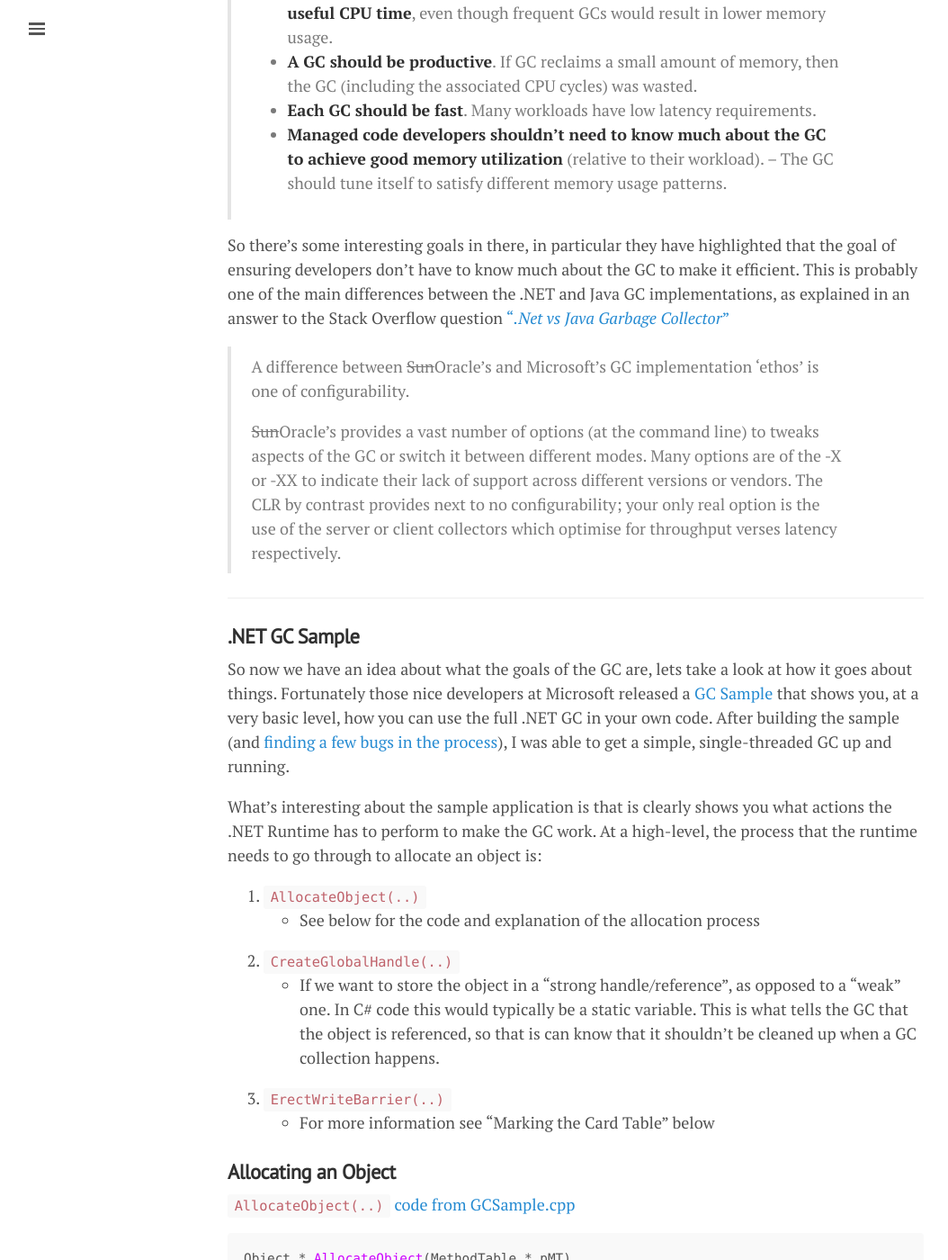
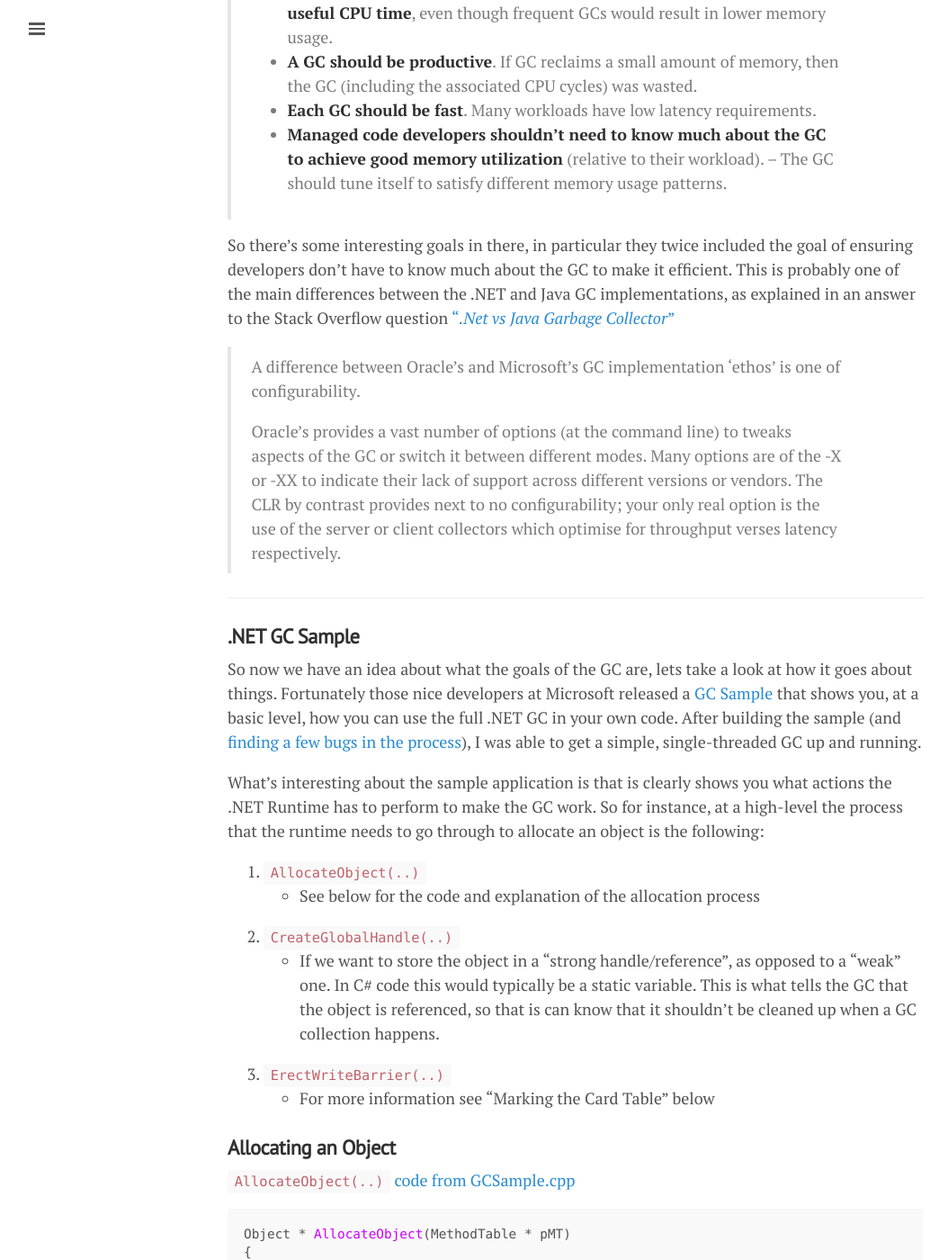
Before and after one commit to mattwarren/mattwarren.github.io, a Jekyll site: the page built from _posts/2016-01-30-how-garbage-collectors-work-part-1.md, in a window 1280 px wide and 1400 px high, scrolled down 1211 px. Shown: the whole window at 90% size, without its empty margins (0-1054 px from the left). Built offline with Jekyll 4.4.1, drawn with Linux system fonts in a browser that asks for light colours; some of the changed text lies outside the part shown.

Commit message:
More formatting (still need to write "MarkingTheCardTable" onwards)

````diff
--- a/_posts/2016-01-30-how-garbage-collectors-work-part-1.md
+++ b/_posts/2016-01-30-how-garbage-collectors-work-part-1.md
@@ -14,7 +14,7 @@
 
 [![gc.cpp on GitHub](https://cloud.githubusercontent.com/assets/157298/12352478/49f74242-bb7e-11e5-8028-5df72943f58a.png)](https://github.com/dotnet/coreclr/blob/master/src/gc/gc.cpp)
 
-This is because the file is **36,915** lines long and 1.19MB in size! Now before you send a PR to Microsoft that chops it up into smaller bits, you might want to read this [discussion on reorganizing gc.cpp](https://github.com/dotnet/coreclr/issues/408). It turns out you are not the only one who's had that idea and your PR will probably be rejected, for some [specific reasons](https://github.com/dotnet/coreclr/issues/408#issuecomment-78014795).
+This is because the file is **36,915** lines long and **1.19MB** in size! Now before you send a PR to Microsoft that chops it up into smaller bits, you might want to read this [discussion on reorganizing gc.cpp](https://github.com/dotnet/coreclr/issues/408). It turns out you are not the only one who's had that idea and your PR will probably be rejected, for some [specific reasons](https://github.com/dotnet/coreclr/issues/408#issuecomment-78014795).
 
 ### <a name="GoalsOfTheGC"></a>**Goals of the GC**
 
@@ -28,19 +28,19 @@
 - **Each GC should be fast**. Many workloads have low latency requirements.
 - **Managed code developers shouldn’t need to know much about the GC to achieve good memory utilization** (relative to their workload). – The GC should tune itself to satisfy different memory usage patterns.
 
-So there's some interesting goals in there, in particular they have highlighted that the goal of ensuring developers don't have to know much about the GC to make it efficient. This is probably one of the main differences between the .NET and Java GC implementations, as explained in an answer to the Stack Overflow question ["*.Net vs Java Garbage Collector*"](http://stackoverflow.com/questions/492703/net-vs-java-garbage-collector/492821#492821)
+So there's some interesting goals in there, in particular they twice included the goal of ensuring developers don't have to know much about the GC to make it efficient. This is probably one of the main differences between the .NET and Java GC implementations, as explained in an answer to the Stack Overflow question ["*.Net vs Java Garbage Collector*"](http://stackoverflow.com/questions/492703/net-vs-java-garbage-collector/492821#492821)
 
-> A difference between ~~Sun~~Oracle's and Microsoft's GC implementation 'ethos' is one of configurability.
+> A difference between Oracle's and Microsoft's GC implementation 'ethos' is one of configurability.
 >
-> ~~Sun~~Oracle's provides a vast number of options (at the command line) to tweaks aspects of the GC or switch it between different modes. Many options are of the -X or -XX to indicate their lack of support across different versions or vendors. The CLR by contrast provides next to no configurability; your only real option is the use of the server or client collectors which optimise for throughput verses latency respectively.
+> Oracle's provides a vast number of options (at the command line) to tweaks aspects of the GC or switch it between different modes. Many options are of the -X or -XX to indicate their lack of support across different versions or vendors. The CLR by contrast provides next to no configurability; your only real option is the use of the server or client collectors which optimise for throughput verses latency respectively.
 
 ----
 
 ### <a name="NETGCSample"></a>**.NET GC Sample**
 
-So now we have an idea about what the goals of the GC are, lets take a look at how it goes about things. Fortunately those nice developers at Microsoft released a [GC Sample](https://github.com/dotnet/coreclr/blob/master/src/gc/sample/GCSample.cpp) that shows you, at a very basic level, how you can use the full .NET GC in your own code. After building the sample (and [finding a few bugs in the process](https://github.com/dotnet/coreclr/pull/2582)), I was able to get a simple, single-threaded GC up and running.
+So now we have an idea about what the goals of the GC are, lets take a look at how it goes about things. Fortunately those nice developers at Microsoft released a [GC Sample](https://github.com/dotnet/coreclr/blob/master/src/gc/sample/GCSample.cpp) that shows you, at a basic level, how you can use the full .NET GC in your own code. After building the sample (and [finding a few bugs in the process](https://github.com/dotnet/coreclr/pull/2582)), I was able to get a simple, single-threaded GC up and running.
 
-What's interesting about the sample application is that is clearly shows you what actions the .NET Runtime has to perform to make the GC work. At a high-level, the process that the runtime needs to go through to allocate an object is:
+What's interesting about the sample application is that is clearly shows you what actions the .NET Runtime has to perform to make the GC work. So for instance, at a high-level the process that the runtime needs to go through to allocate an object is the following:
 
 1. `AllocateObject(..)`
   - See below for the code and explanation of the allocation process
@@ -51,7 +51,7 @@
 
 ### <a name="AllocatingAnObject"></a>**Allocating an Object**
 
-[`AllocateObject(..)` code from GCSample.cpp](https://github.com/dotnet/coreclr/blob/master/src/gc/sample/GCSample.cpp#L56-L80)
+[`AllocateObject(..)` code from GCSample.cpp](https://github.com/dotnet/coreclr/blob/master/src/gc/sample/GCSample.cpp#L55-L79)
 
 ``` csharp
 Object * AllocateObject(MethodTable * pMT)
@@ -101,7 +101,7 @@
 - **Memory integrity:** The GC always zeroes out the memory for newly allocated objects to prevent object references pointing at random memory.
 - **Keeping the heap crawlable:** The allocator makes sure to make a free object out of left over memory in each allocation quantum. For example, if there is 30 bytes left in an allocation quantum and the next object is 40 bytes, the allocator will make the 30 bytes a free object and get a new allocation quantum.
 
-This shows an advantage of GC systems, namely that you get efficient CPU cache usage because memory is allocated in units and so objects created one after the other (on the same thread), will sit next to each other in memory.
+One of the interesting items this highlights is an advantage of GC systems, namely that you get efficient [CPU cache usage because](http://mechanical-sympathy.blogspot.co.uk/2012/08/memory-access-patterns-are-important.html) memory is allocated in units. This means that objects created one after the other (on the same thread), will sit next to each other in memory.
 
 ----
 
````
Also changed, not shown: other parts of _posts/2016-01-30-how-garbage-collectors-work-part-1.md (+2 -2 lines).
